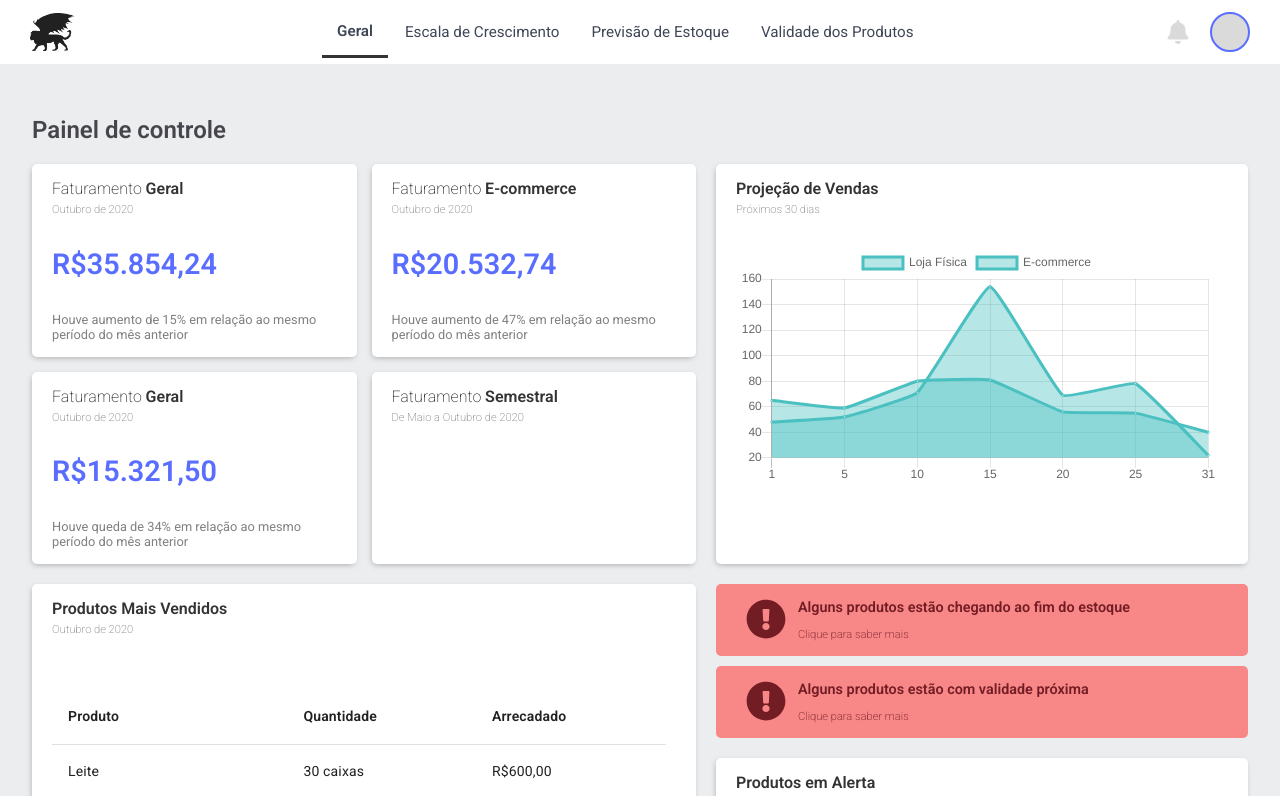
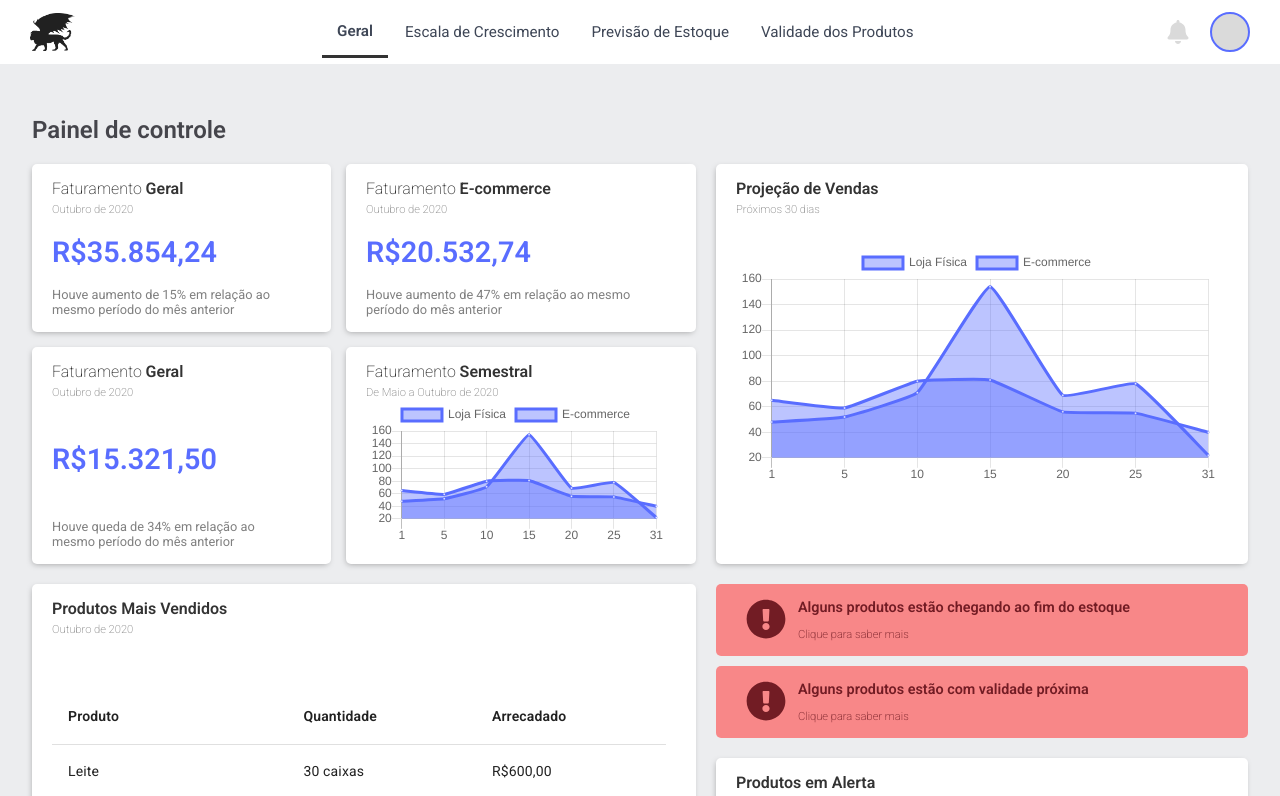
Before and after one commit to manticorasolution/manticora-dashboard, a React (Create React App) app: page / in a window 1280 px wide. Shown: the top 796 px of the page. Built offline with nearby package versions, Linux system fonts and the light colour scheme; the HTML template or start-up script is replaced by a standard one.

Commit message:
feat: add line chart to small card - must have data and type changed

```diff
--- a/src/components/Board/index.js
+++ b/src/components/Board/index.js
@@ -48,8 +48,8 @@ const cards = [
 		className: 'card4',
 		title: 'Semestral',
 		yearMonth: 'De Maio a Outubro de 2020',
-		revenues: '',
-		consideration: '',
+		hasLineChart: true
+
 	},
 
 ]
@@ -69,6 +69,7 @@ const Board = () => {
 						yearMonth={card.yearMonth}
 						revenues={card.revenues}
 						consideration={card.consideration}
+						hasLineChart={card.hasLineChart || ''}
 						isRevenues={true}
 					/>
 				))}
--- a/src/components/Chart/lineChart.js
+++ b/src/components/Chart/lineChart.js
@@ -8,18 +8,18 @@ const data = {
 			label: 'Loja Física',
 			fill: true,
 			lineTension: 0.1,
-			backgroundColor: 'rgba(75,192,192,0.4)',
-			borderColor: 'rgba(75,192,192,1)',
+			backgroundColor: 'rgba(89,109,255,0.4)',
+			borderColor: 'rgba(89,109,255,1)',
 			borderCapStyle: 'butt',
 			borderDash: [],
 			borderDashOffset: 0.0,
 			borderJoinStyle: 'miter',
-			pointBorderColor: 'rgba(75,192,192,1)',
+			pointBorderColor: 'rgba(89,109,255,0.4)',
 			pointBackgroundColor: '#fff',
 			pointBorderWidth: 1,
 			pointHoverRadius: 5,
-			pointHoverBackgroundColor: 'rgba(75,192,192,1)',
-			pointHoverBorderColor: 'rgba(220,220,220,1)',
+			pointHoverBackgroundColor: 'rgba(89,109,255,0.4)',
+			pointHoverBorderColor: 'rgba(89,109,255,0.4)',
 			pointHoverBorderWidth: 2,
 			pointRadius: 1,
 			pointHitRadius: 10,
@@ -29,18 +29,18 @@ const data = {
 			label: 'E-commerce',
 			fill: true,
 			lineTension: 0.1,
-			backgroundColor: 'rgba(75,192,192,0.4)',
-			borderColor: 'rgba(75,192,192,1)',
+			backgroundColor: 'rgba(89,109,255,0.4)',
+			borderColor: 'rgba(89,109,255,1)',
 			borderCapStyle: 'butt',
 			borderDash: [],
 			borderDashOffset: 0.0,
 			borderJoinStyle: 'miter',
-			pointBorderColor: 'rgba(75,192,192,1)',
+			pointBorderColor: 'rgba(89,109,255,0.4)',
 			pointBackgroundColor: '#fff',
 			pointBorderWidth: 1,
 			pointHoverRadius: 5,
-			pointHoverBackgroundColor: 'rgba(75,192,192,1)',
-			pointHoverBorderColor: 'rgba(220,220,220,1)',
+			pointHoverBackgroundColor: 'rgba(89,109,255,0.4)',
+			pointHoverBorderColor: 'rgba(89,109,255,0.4)',
 			pointHoverBorderWidth: 2,
 			pointRadius: 1,
 			pointHitRadius: 10,
```
